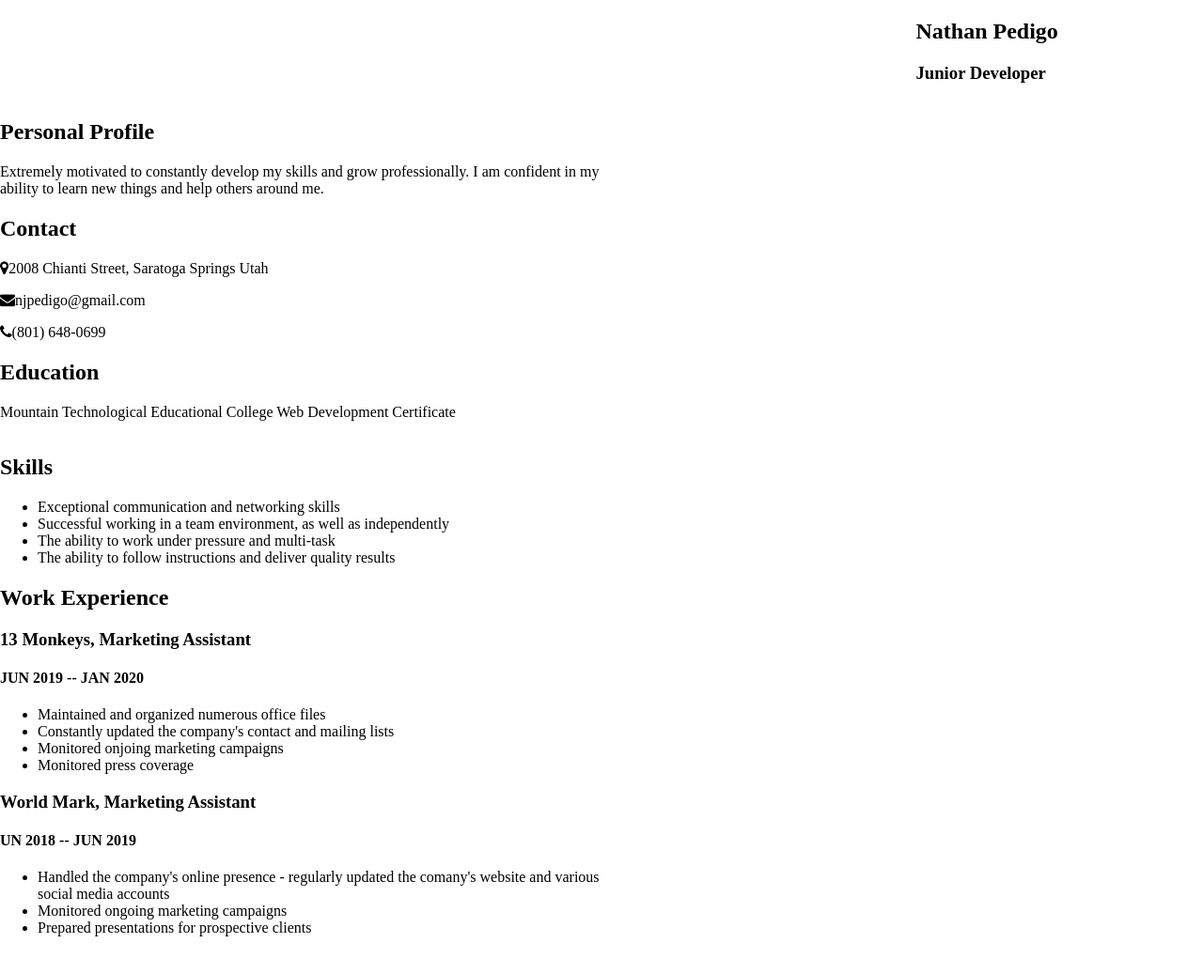
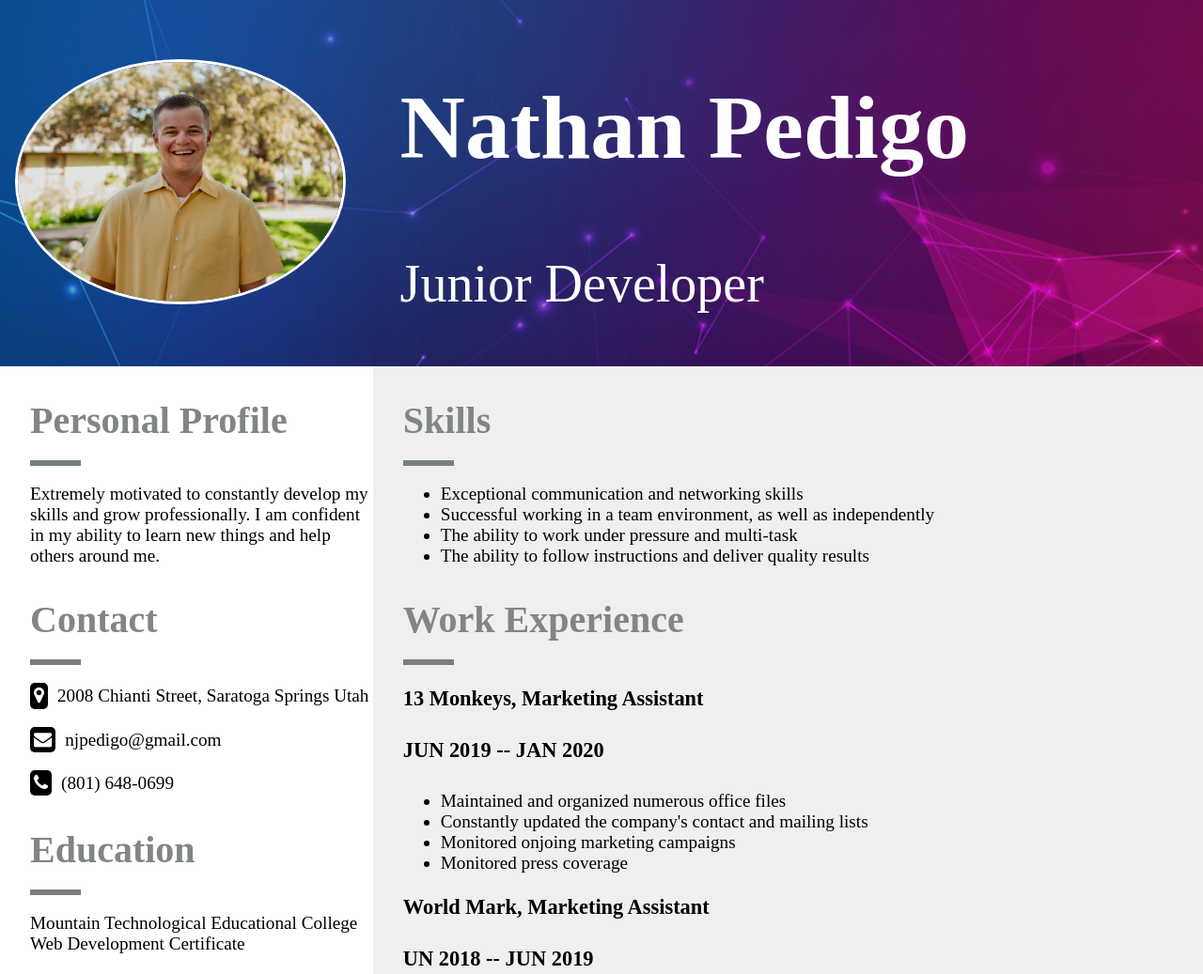
Before and after one commit to njped/resume, a plain HTML site: page index.html in a window 1280 px wide. Shown: the top 1037 px of the page at 94% size. Before the commit the page ends 1013 px from the top, so only its background shows below. Drawn offline with Linux system fonts and the light colour scheme.

Commit message:
finished the project

```diff
--- a/_mixin.scss
+++ b/_mixin.scss
@@ -1,4 +1,4 @@
-@use '../var' as *;
+@use 'var' as *;
 
 @mixin flex {
     display: flex;
--- a/_var.scss
+++ b/_var.scss
@@ -3,5 +3,4 @@ $back-color2: #efefef;
 $underline-color: #77807f;
 $title-color: #818586;
 $indent: 2rem;
-$width-cols: 50%;
 $pad-header: 10px;
--- a/index.html
+++ b/index.html
@@ -11,7 +11,7 @@
 <body>
     <section class="banner">
         <div class="leftBan">
-            <!-- <img src="images/profile.jpeg" alt="profile pic" class="profile-img"> -->
+            <img src="images/profile.jpeg" alt="profile pic" class="profile-img">
         </div>
         <div class="rightBan">
             <h1>Nathan Pedigo</h1>
--- a/style.scss
+++ b/style.scss
@@ -1,5 +1,5 @@
+@use 'var' as *;
 @use 'mixin';
-@use 'var' as *;
 
 body {
     padding: 0;
@@ -8,27 +8,43 @@ body {
 
 .banner {
     @include mixin.flex;
-    justify-content: space-evenly;
+    align-items: center;
     position: relative;
     top: 0;
     left: 0;
     background-image: url('/images/banner.png');
+    width: 100%;
+    height: 20%;
 }
 
 .leftBan {
-    width: 40%;
+    width: 27%;
+    overflow: hidden;
+    margin: 1rem 3rem 1rem 1rem;
+    padding-right: 1rem;
 
     .profile-img {
-        position: absolute;
         width: 100%;
         height: auto;
+        border: 3px solid #FFFFFF;
+        border-radius: 100%;
+        object-fit: fill;
     }
 
 }
 
 .rightBan {
     flex-direction: column;
+    color: #FFFFFF;
 
+    h1 {
+        font-size: 6rem;
+    }
+
+    h3 {
+        font-size: 3.5rem;
+        font-weight: lighter
+    }
 }
 
 .mainContent {
@@ -36,29 +52,42 @@ body {
 }
 
 .leftMain {
-    width: $width-cols;
-    text-indent: $indent;
+    width: 30%;
+    margin-left: $indent;
     background-color: $back-color1;
 
     p i {
         background-color: #000000;
         color: $back-color1;
-        padding-right: 10px;
+        padding: 4px;
+        margin-right: 10px;
+        border-radius: 5px;
     }
 }
 
 .rightMain {
-    width: $width-cols;
-    text-indent: $indent;
+    width: 70%;
+    padding-left: $indent;
     background-color: $back-color2;
 }
 
 .title {
     color: $title-color;
+    font-size: 2.5rem;
+    margin-bottom: 0;
 }
 
 .grayLine {
-    padding: 5px 1rem;
+    padding: 3px;
     background-color: $underline-color;
-    margin: 1.5rem 0;
+    margin: 1.2rem 0;
+    width: 3rem
 }
+
+p, li{
+    font-size: 1.2rem;
+}
+
+.jobs, .years {
+    font-size: 1.4rem;
+}
```
Also changed, not shown: style.css, 1 other file.
